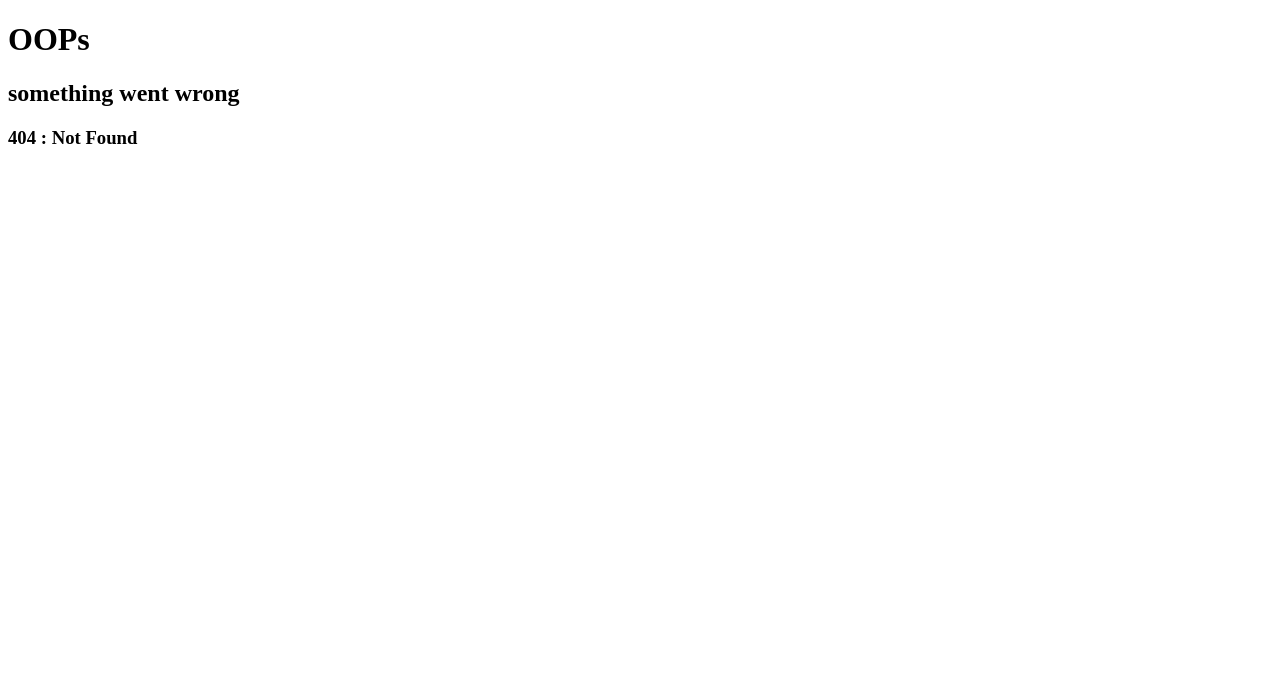
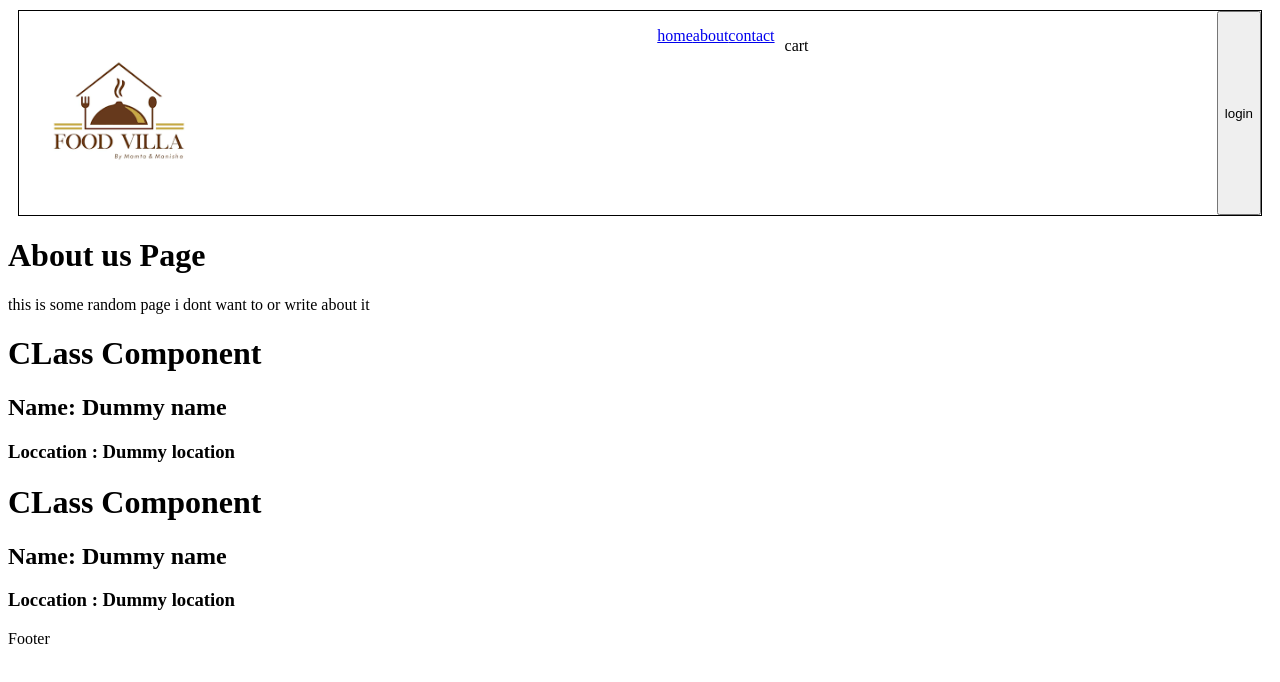
Before and after one commit to Rahuljha316/FoodApp, a React (Vite) app: page /about/profile in a window 1280 px wide. Before the commit this address had no page. Shown: the top 682 px of the page. Built offline with nearby package versions, Linux system fonts and the light colour scheme; no server answers.

Commit message:
added profile component

```diff
--- a/src/components/About.js
+++ b/src/components/About.js
@@ -1,10 +1,37 @@
-const About = () => {
-  return (
-    <div>
-      <h1>About us Page</h1>
+// import { Outlet } from "react-router-dom";
+import { Outlet } from 'react-router-dom'
+import Profile from './ProfileClass';
+
+import { Component } from 'react';
+class About extends Component {
+  constructor(props){
+    super(props);
+
+
+
+
+
+    console.log('parent constructor');
+  }
+async componentDidMount(){
+  // best place to make an api call
+
+  console.log('parent componentdid mount');
+}
+
+  render(){
+  console.log(' parent render');
+    return(
+      <div>
+        <h1>About us Page</h1>
       <p>this is some random page i dont want to or write about it</p>
-    </div>
-  );
-};
+      <Profile name={'child first'} xyz={'abc'}/>
+      <Profile name={'child second'} xyz={'abc'}/>
+
+      </div>
+    )
+  }
+
+}
 
 export default About;
--- /dev/null
+++ b/src/components/Profile.js
@@ -0,0 +1,9 @@
+const Profile = () =>{
+    return(
+        <div>
+            <h1>profile componetnt</h1>
+        </div>
+    )
+}
+
+export default Profile;
--- /dev/null
+++ b/src/components/ProfileClass.js
@@ -0,0 +1,61 @@
+import React from 'react'
+
+class Profile extends React.Component{
+    constructor(props){
+        super(props);
+        this.state= {
+            userInfo: {
+              name: 'Dummy name',
+              location: 'Dummy location'
+            }
+          }
+        console.log('child constructor', this.props.name);
+    }
+
+    async componentDidMount(){
+        const data = await fetch('https://api.github.com/users/rahuljha316')
+        const json = await data.json()
+        this.setState({
+          userInfo: json
+        })
+        this.timer = setInterval(()=>{
+            console.log('hello');
+        },1000)
+
+
+
+        console.log('child component did mount');
+    }
+
+    componentDidUpdate (prevProps,prevState) {
+        if(this.state.count !== prevState.count){
+
+        }
+        console.log('component did update');
+    }
+    componentWillUnmount () {
+        clearInterval(this.timer)
+        console.log('component will unmount');
+    }
+
+    render(){
+        console.log('child render', this.props.name);
+        return(
+            <div>
+                <h1>CLass Component</h1>
+                <h2>Name: {this.state.userInfo.name}</h2>
+                <h3>Loccation : {this.state?.userInfo?.location}</h3>
+                {/* <h2>Count: {this.state.count}</h2>
+                <h2>Count2: {this.state.count2}</h2>
+                <button
+                onClick={()=> this.setState({
+                    count: 1,
+                    // count2:2,
+                })}
+                >Count</button> */}
+            </div>
+        )
+    }
+}
+
+export default Profile;
--- a/src/components/RestrauntMenu.js
+++ b/src/components/RestrauntMenu.js
@@ -6,6 +6,7 @@ import Shimmer from "./Shimmer";
 const RestaurentMenu = () => {
   const { id } = useParams();
   const [restaurent, setRestaurent] = useState(null);
+  console.log('hello'+ useState());
 
   // console.log(params);
   useEffect(() => {
```
Also changed, not shown: src/App.js (+7 -0 lines).
